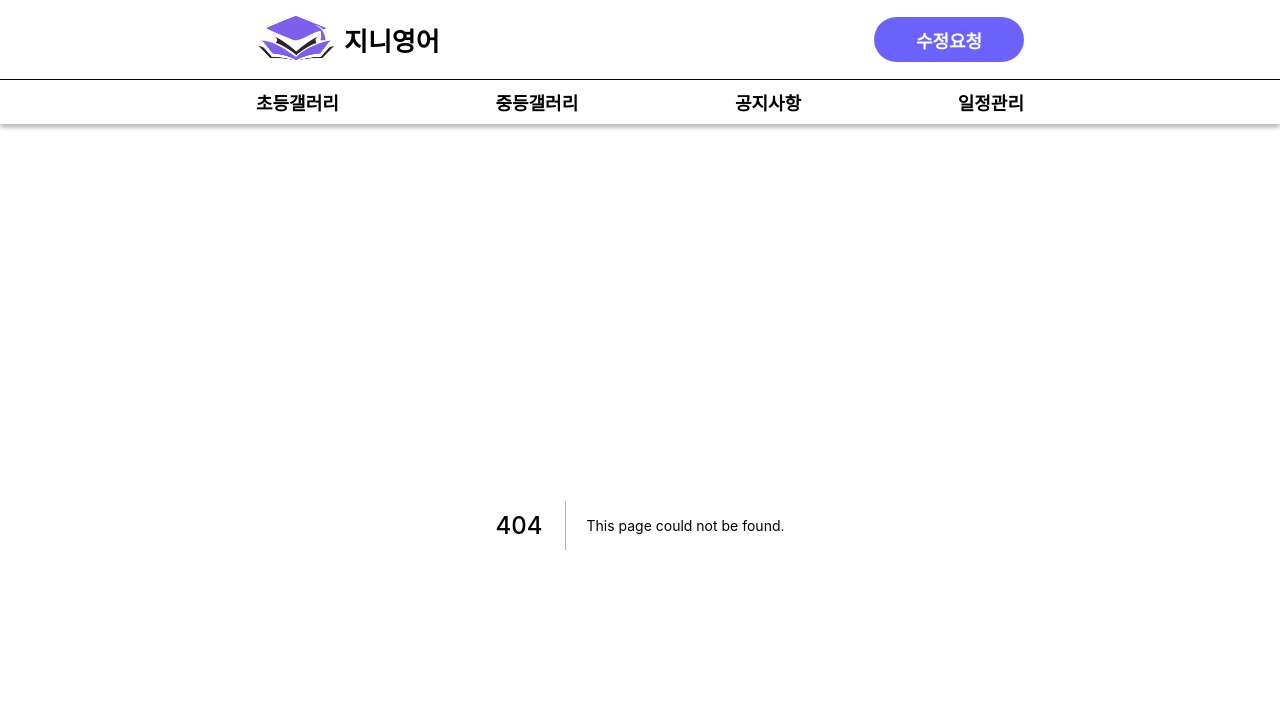
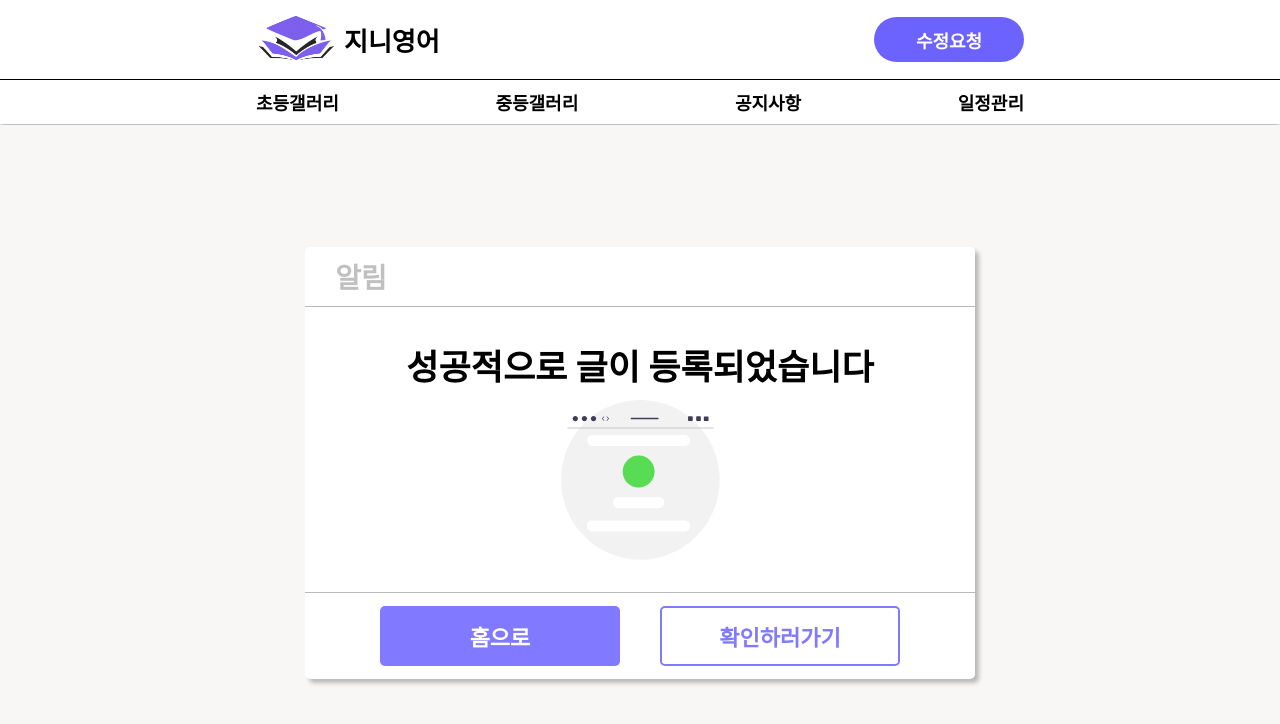
Before and after one commit to jiniEng/genieEng-admin-frontEnd-V1, a Next.js app: page /writingSuccess in a window 1280 px wide. Before the commit this address had no page. Shown: the top 724 px of the page. Built offline with nearby package versions, Linux system fonts and the light colour scheme.

Commit message:
CREATE: writingSuccess page

```diff
--- /dev/null
+++ b/pages/writingSuccess.tsx
@@ -0,0 +1,115 @@
+import styled from "@emotion/styled";
+import { NextPage } from "next";
+
+const WritingSuccess: NextPage = () => {
+  return (
+    <SuccessPage>
+      <SuccessSection>
+        <Notification>
+          <h1>알림</h1>
+        </Notification>
+        <SuccessImgWrap>
+          <Title>성공적으로 글이 등록되었습니다</Title>
+          <SuccessImg />
+        </SuccessImgWrap>
+        <BttonWrap>
+          <HomeBtn>홈으로</HomeBtn>
+          <CheckBtn>확인하러가기</CheckBtn>
+        </BttonWrap>
+      </SuccessSection>
+    </SuccessPage>
+  );
+};
+
+const Title = styled.h1`
+  font-size: 35px;
+`;
+
+const SuccessImg = styled.div`
+  height: calc(70% - 40px);
+  aspect-ratio: 1;
+  background-image: url("/img/writingRes/success.svg");
+  background-repeat: no-repeat;
+  background-size: contain;
+  background-position: center;
+`;
+
+const SuccessImgWrap = styled.div`
+  height: 66%;
+
+  display: flex;
+  flex-direction: column;
+  justify-content: center;
+  align-items: center;
+  gap: 10px;
+`;
+
+const HomeBtn = styled.button`
+  height: 70%;
+  width: 240px;
+  background-color: #8179ff;
+  border-radius: 5px;
+
+  color: white;
+  font-size: 22px;
+  font-weight: bold;
+
+  cursor: pointer;
+
+  transition: 0.1s;
+
+  &:active {
+    transform: scale(0.99);
+  }
+`;
+
+const CheckBtn = styled(HomeBtn)`
+  background-color: white;
+  color: #8179ff;
+  border: #8179ff 2px solid;
+`;
+
+const BttonWrap = styled.div`
+  height: 20%;
+  border-top: 1px solid #bdb9b9;
+
+  display: flex;
+  justify-content: center;
+  align-items: center;
+  gap: 40px;
+`;
+
+const Notification = styled.div`
+  height: 14%;
+  border-bottom: 1px solid #bdb9b9;
+  padding-left: 30px;
+
+  display: flex;
+  align-items: center;
+
+  & > h1 {
+    color: #c0c0c0;
+    font-size: 28px;
+  }
+`;
+
+const SuccessSection = styled.section`
+  height: 64%;
+  aspect-ratio: 93/60;
+
+  box-shadow: 4px 4px 4px rgba(0, 0, 0, 0.25);
+  background-color: white;
+  border-radius: 5px;
+`;
+
+const SuccessPage = styled.main`
+  width: 100%;
+  height: calc(100vh - 125px);
+  background-color: #f9f6f6;
+
+  display: flex;
+  align-items: center;
+  justify-content: center;
+`;
+
+export default WritingSuccess;
```
Also changed, not shown: public/img/writingRes/success.svg (added).
